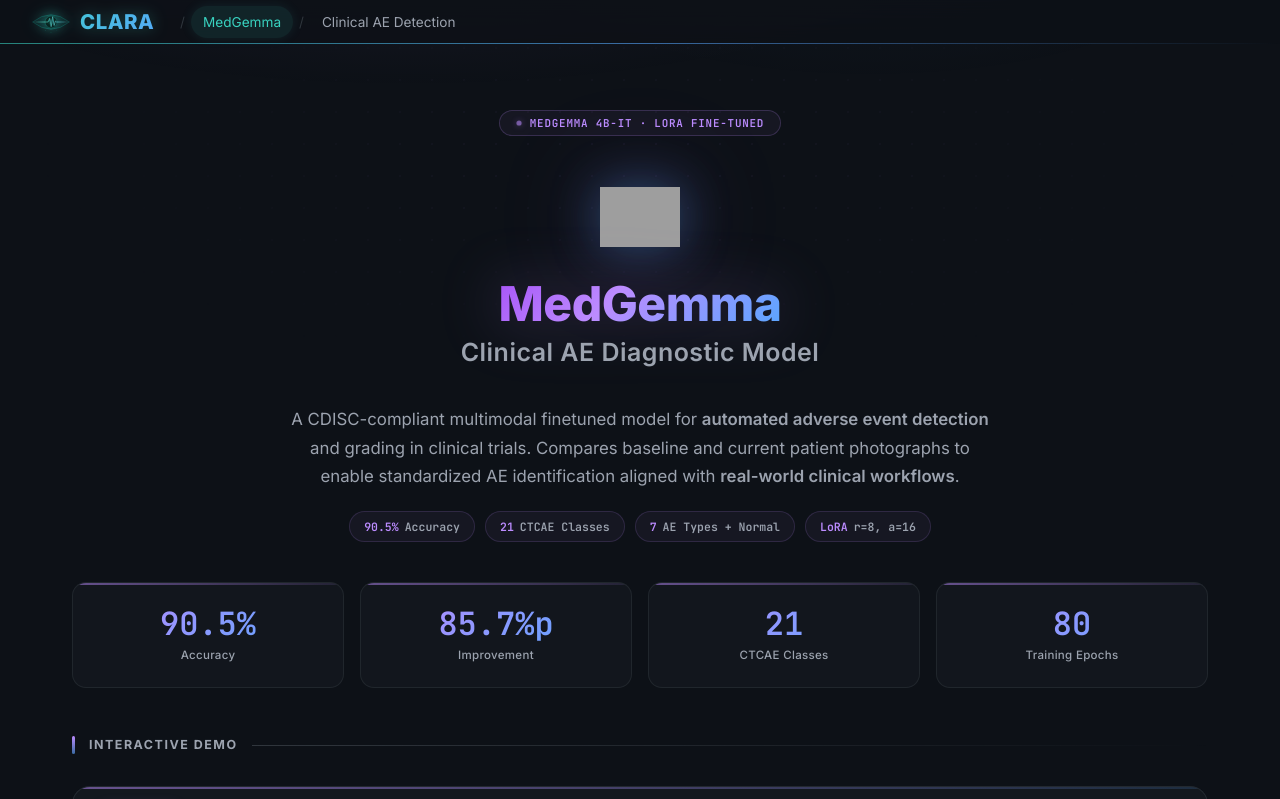
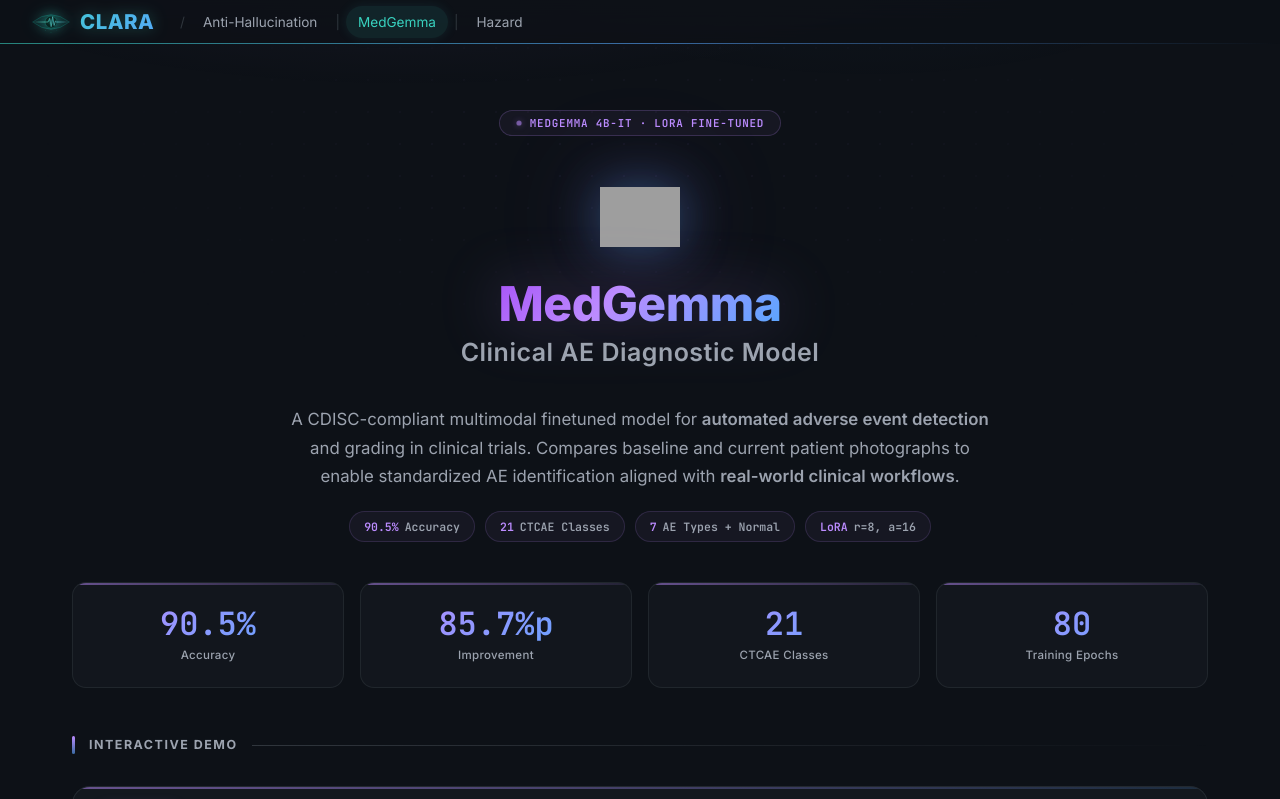
Before and after one commit to newmes/CLARA, a Django app: template frontend/templates/demo/medgemma.html in a window 1280 px wide. Shown: the top 799 px of the page. Run offline with Django 5.2, Linux system fonts and the light colour scheme; the template is opened without the code that fills it, so the values that code supplies are empty; grey boxes are pictures that could not be loaded.

Commit message:
[DESIGN] 데모 페이지 간 네비게이션 탭 추가 + Explore Demos 앵커 스크롤
- 데모 3개 페이지 헤더에 Anti-Hallucination | MedGemma | Hazard 탭 네비게이션 추가
- 랜딩 페이지 Explore Demos 버튼: demo_hazard 직접 링크 → #core-technology 앵커 스크롤로 변경

Co-Authored-By: Claude Opus 4.6 <noreply@anthropic.com>

```diff
--- a/frontend/templates/demo/anti_hallucination.html
+++ b/frontend/templates/demo/anti_hallucination.html
@@ -255,6 +255,10 @@
 {% block nav_items %}
   <span class="nav-sep">/</span>
   <a href="{% url 'demo_anti_hallucination' %}" class="nav-active">Anti-Hallucination</a>
+  <span class="nav-sep">|</span>
+  <a href="{% url 'demo_medgemma' %}">MedGemma</a>
+  <span class="nav-sep">|</span>
+  <a href="{% url 'demo_hazard' %}">Hazard</a>
 {% endblock %}
 
 {% block content %}
--- a/frontend/templates/demo/hazard.html
+++ b/frontend/templates/demo/hazard.html
@@ -219,7 +219,11 @@
 
 {% block nav_items %}
   <span class="nav-sep">/</span>
-  <a href="{% url 'demo_hazard' %}" class="nav-active">Hazard Engine</a>
+  <a href="{% url 'demo_anti_hallucination' %}">Anti-Hallucination</a>
+  <span class="nav-sep">|</span>
+  <a href="{% url 'demo_medgemma' %}">MedGemma</a>
+  <span class="nav-sep">|</span>
+  <a href="{% url 'demo_hazard' %}" class="nav-active">Hazard</a>
 {% endblock %}
 
 {% block content %}
--- a/frontend/templates/demo/medgemma.html
+++ b/frontend/templates/demo/medgemma.html
@@ -967,9 +967,11 @@
 
 {% block nav_items %}
   <span class="nav-sep">/</span>
+  <a href="{% url 'demo_anti_hallucination' %}">Anti-Hallucination</a>
+  <span class="nav-sep">|</span>
   <a href="{% url 'demo_medgemma' %}" class="nav-active">MedGemma</a>
-  <span class="nav-sep">/</span>
-  <a href="#">Clinical AE Detection</a>
+  <span class="nav-sep">|</span>
+  <a href="{% url 'demo_hazard' %}">Hazard</a>
 {% endblock %}
 
 {% block content %}
--- a/frontend/templates/landing/landing.html
+++ b/frontend/templates/landing/landing.html
@@ -1135,7 +1135,7 @@
         Start Simulation
         <svg viewBox="0 0 24 24" fill="none" stroke="currentColor" stroke-width="2.5" stroke-linecap="round" stroke-linejoin="round"><polyline points="9 18 15 12 9 6"/></svg>
       </a>
-      <a href="{% url 'demo_hazard' %}" class="btn-hero-secondary">
+      <a href="#core-technology" class="btn-hero-secondary">
         <svg viewBox="0 0 24 24" fill="none" stroke="currentColor" stroke-width="2" stroke-linecap="round" stroke-linejoin="round"><path d="M22 12h-4l-3 9L9 3l-3 9H2"/></svg>
         Explore Demos
       </a>
@@ -1265,7 +1265,7 @@
   <!-- ============================================================
        CORE TECHNOLOGY — Demo Cards
        ============================================================ -->
-  <section class="section-block">
+  <section id="core-technology" class="section-block">
     <div class="section-label-row reveal">
       <span class="sl-marker"></span>
       <span class="sl-text">Core Technology</span>
```
